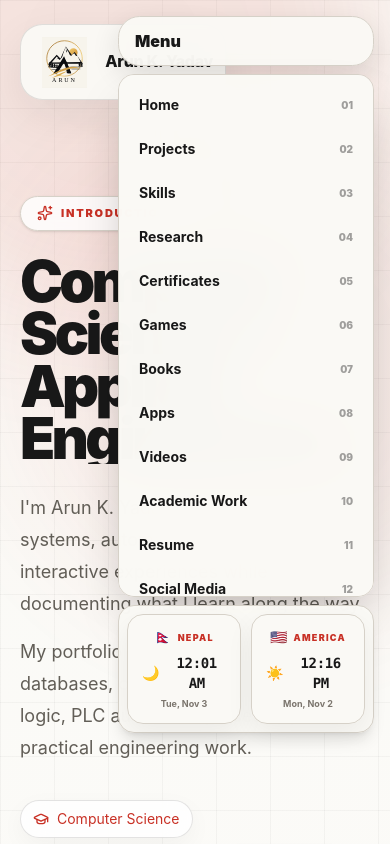
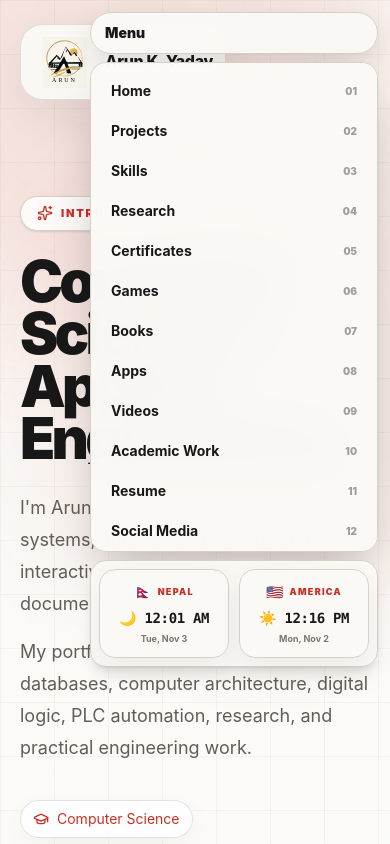
Before and after one commit to arunyadav-214/learning-website, a Next.js app: page / in a window 390 px wide. Both pictures are taken after a click on the heading "Menu". Shown: the top 844 px of the page. Built offline with nearby package versions, Linux system fonts and the light colour scheme.

Commit message:
Refine mobile navigation and clock layout

```diff
--- a/app/PortfolioNav.tsx
+++ b/app/PortfolioNav.tsx
@@ -46,20 +46,20 @@ export default function PortfolioNav() {
         </div>
       </div>
 
-      <details className="fixed right-4 top-4 z-[100] lg:hidden">
-        <summary className="cursor-pointer list-none rounded-xl border border-black/15 bg-[#faf9f5]/95 px-4 py-3 font-black text-[#181818] shadow-[0_10px_28px_rgba(24,24,24,.12)] backdrop-blur-xl transition hover:border-[#c83025]/30 hover:text-[#c83025]">
+      <details className="fixed right-3 top-3 z-[100] lg:hidden">
+        <summary className="cursor-pointer list-none rounded-xl border border-black/15 bg-[#faf9f5]/95 px-3.5 py-2.5 text-sm font-black text-[#181818] shadow-[0_10px_28px_rgba(24,24,24,.12)] backdrop-blur-xl transition hover:border-[#c83025]/30 hover:text-[#c83025]">
           Menu
         </summary>
-        <div className="mt-2 w-64">
+        <div className="mt-2 w-[min(18rem,calc(100vw-1.5rem))]">
           <nav
-            className="max-h-[62vh] overflow-y-auto rounded-2xl border border-black/10 bg-[#faf9f5]/98 p-2 shadow-2xl backdrop-blur-xl"
+            className="max-h-[58vh] overflow-y-auto rounded-2xl border border-black/10 bg-[#faf9f5]/98 p-2 shadow-2xl backdrop-blur-xl"
             aria-label="Mobile portfolio pages"
           >
             {mobileLinks.map(([label, href], index) => (
               <a
                 key={href}
                 href={href}
-                className="flex items-center justify-between rounded-xl px-3 py-3 text-sm font-bold text-[#181818] transition hover:bg-[#c83025] hover:text-white"
+                className="flex items-center justify-between rounded-xl px-3 py-2.5 text-sm font-bold text-[#181818] transition hover:bg-[#c83025] hover:text-white"
               >
                 <span>{label}</span>
                 <span className="text-[10px] font-black opacity-40">{String(index + 1).padStart(2, "0")}</span>
```
